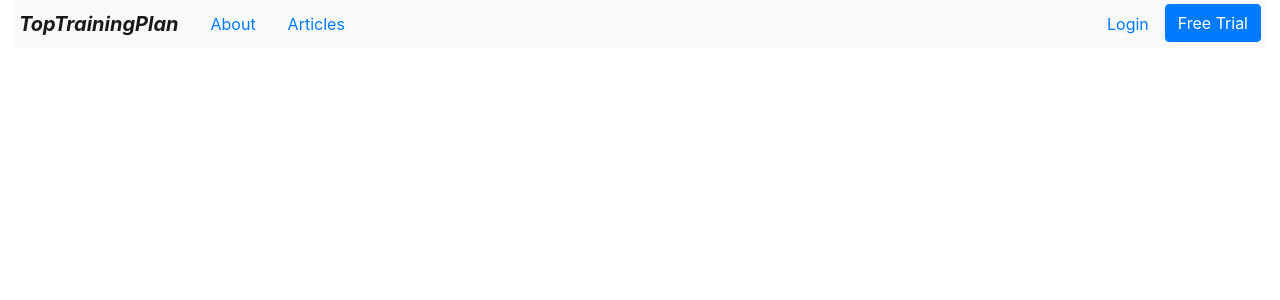
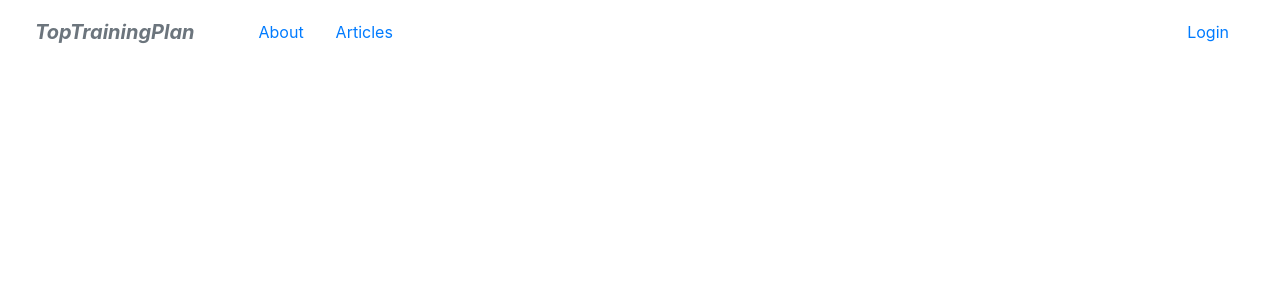
Before and after one commit to c-arthur-hill/trainingdata, a Django app: template trainingdata/templates/base.html in a window 1280 px wide. Shown: the top 300 px of the page. Run offline with Django 3.2, Linux system fonts and the light colour scheme; the template is opened without the code that fills it, so the values that code supplies are empty; some libraries are stand-ins or nearby versions.

Commit message:
refactored front page

```diff
--- a/trainingdata/templates/base.html
+++ b/trainingdata/templates/base.html
@@ -8,17 +8,16 @@
     </head>
     <body>
     <div class="container-fluid">
-        <nav class="nav navbar-light bg-light navbar-expand-lg p-1">
-            <a class="navbar-brand font-italic font-weight-bold active" href="#">TopTrainingPlan</a>
+        <nav class="nav navbar navbar-expand-lg p-1">
+            <a class="navbar-brand nav-link font-italic font-weight-bold disabled" href="#">TopTrainingPlan</a>
             <div class="hidden-xs collapse navbar-collapse">
-                <ul class="nav navbar-light bg-light">
+                <ul class="nav navbar">
                     <li><a class="nav-link" href="#">About</a></li>
                     <li><a class="nav-link" href="#">Articles</a></li>
                 </ul>
             </div>
-            <ul class="nav navbar-light bg-light ml-auto">
+            <ul class="nav navbar ml-auto">
                 <li><a class="nav-link" href="#">Login</a></li>
-                <li><div class="btn-nav"><a class="btn btn-primary btn-small" href="#">Free Trial</a></div></li>
             </ul>
         </nav>
         {% block content %}
--- a/trainingdata/users/views.py
+++ b/trainingdata/users/views.py
@@ -5,10 +5,11 @@ from django.contrib.auth import get_user_model
 
 class EmailView(CreateView):
     model = get_user_model()
-    fields = ['email']
+    fields = ['email', 'password']
     success_url = '/calendar/view/today/'
 
     def get_form(self, form_class=None):
         form = super(EmailView, self).get_form(form_class)
         form.fields['email'].widget = forms.EmailInput(attrs={'class': "col-9 col-xl-4"})
+        form.fields['password'].widget = forms.PasswordInput(attrs={'class': "col-9 col-xl-4"})
         return form
```
Also changed, not shown: trainingdata/users/templates/users/user_form.html (+28 -7 lines).
